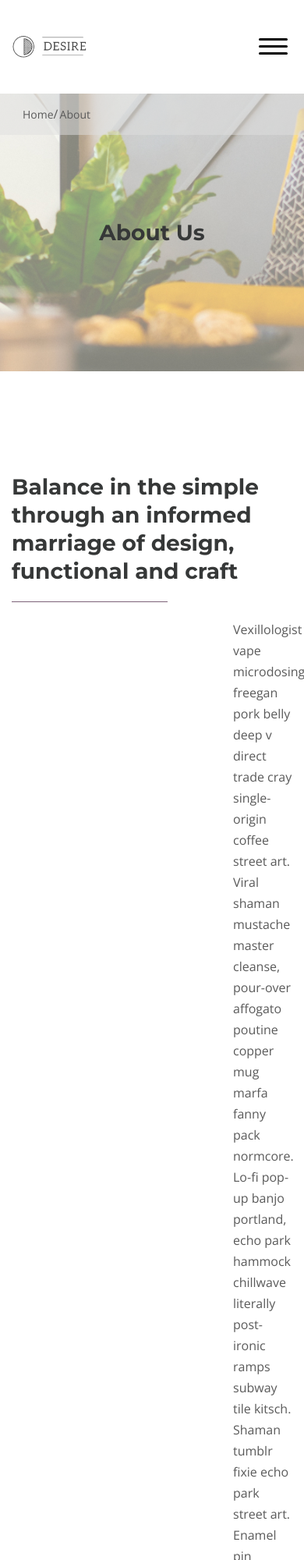
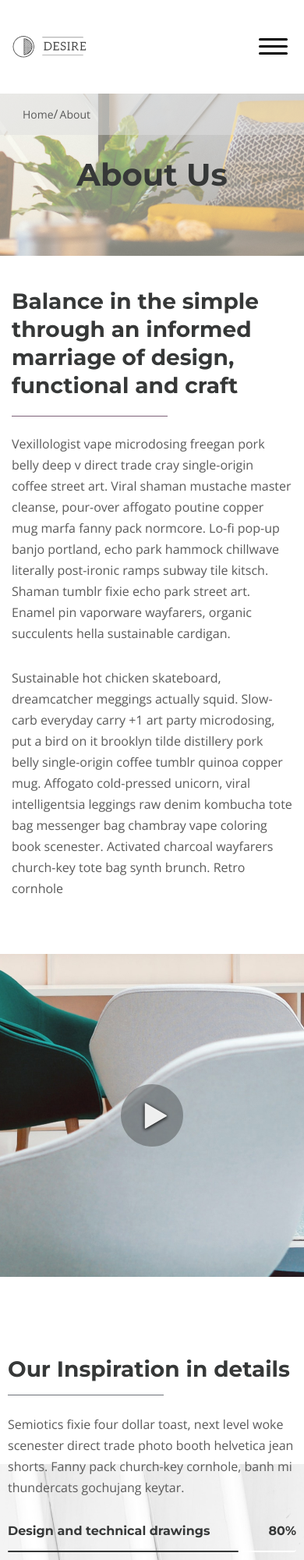
Before and after one commit to djmaluy/Desire-site, a website: page app/about.html in a window 390 px wide. Shown: the top 2000 px of the page at 78% size. Drawn offline with nearby package versions, Linux system fonts and the light colour scheme.

Commit message:
adaptive layout of about.html

```diff
--- a/app/about.html
+++ b/app/about.html
@@ -176,7 +176,7 @@
                   </li>
                   <li class="inspiration__item">
                     <div class="inspiration__item-content">
-                      <p class="inpiration__item-text">
+                      <p class="inspiration__item-text">
                         Furniture functionality analysis
                       </p>
                       <p class="inspiration__item-num">75%</p>
--- a/app/scss/_media.scss
+++ b/app/scss/_media.scss
@@ -30,6 +30,14 @@
     &__btn {
       margin: 0;
       padding: 6px 10px;
+    }
+  }
+  .about {
+    &__text {
+      padding-left: 0;
+    }
+    &__content {
+      padding: 40px 0;
     }
   }
 }
@@ -113,6 +121,21 @@
     }
     &__btn {
       margin-bottom: 10px;
+    }
+  }
+  .about {
+    &__prev {
+      padding: 80px 0;
+    }
+  }
+  .inspiration {
+    &__images {
+      display: none;
+    }
+  }
+  .partners {
+    &__items {
+      grid-template-columns: repeat(3, 1fr);
     }
   }
 }
@@ -250,6 +273,22 @@
       grid-row: 1;
     }
   }
+  .about {
+    &__prev-title {
+      font-size: 40px;
+      line-height: 48px;
+    }
+  }
+  .inspiration {
+    &__item-text,
+    &__item-num {
+      font-size: 16px;
+      line-height: 23px;
+    }
+    &__item-text {
+      margin-right: 10px;
+    }
+  }
 }
 
 @media (max-width: 375px) {
```
Also changed, not shown: app/css/style.min.css.
